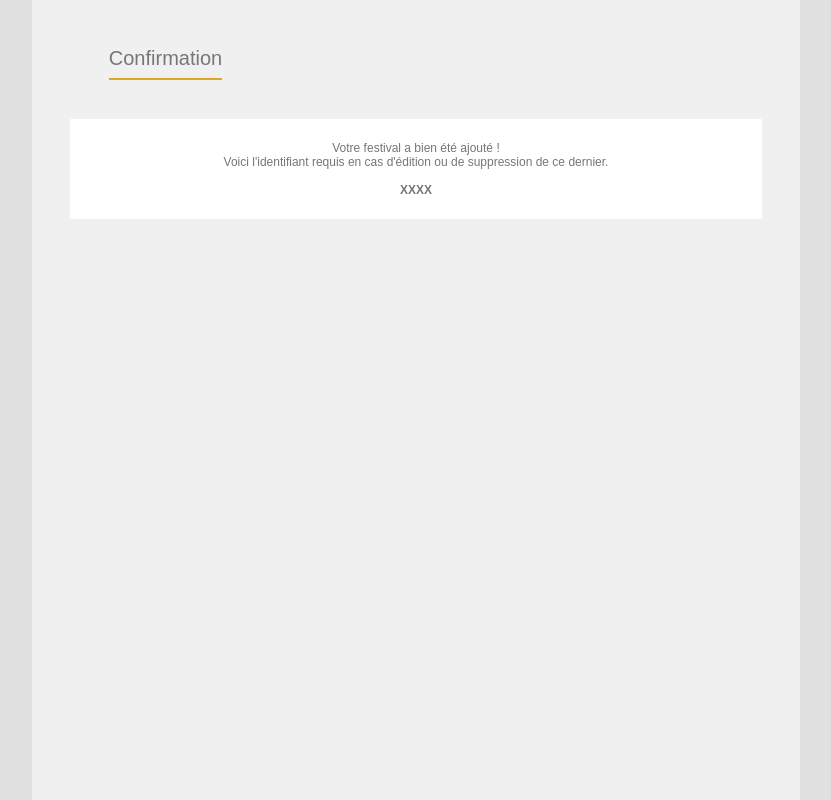
After one commit to UlysseHall/Festiv-All, a PHP site: page /confirm.html in a window 1280 px wide. The commit adds this page. Shown: the whole page, without its empty margins (224-1055 px from the left). Run offline with PHP 8.4, Linux system fonts and the light colour scheme.

Commit message:
Ajout de la page Confirmation

```diff
--- /dev/null
+++ b/integration/confirm.html
@@ -0,0 +1,19 @@
+<!doctype html>
+<html>
+<head>
+    <meta charset="UTF-8">
+    <title>Festiv'All</title>
+	<link rel="stylesheet" type="text/css" href="src/confirm.css">
+</head>
+<body>
+<main>
+    <h1>Confirmation</h1>
+    <section>
+        <p>Votre festival a bien été ajouté !<br>
+        Voici l'identifiant requis en cas d'édition ou de suppression de ce dernier.
+        <br><br>
+        <strong>XXXX</strong></p>
+    </section>
+</main>
+</body>
+</html>
--- a/integration/search.html
+++ b/integration/search.html
@@ -8,8 +8,6 @@
 <body>
 <main>
     <h1>Votre recherche</h1>
-    <hr class="top">
-
     <section>
         <div class="date">
             <p class="pdate">00<br>Mois<br>0000</p>
--- /dev/null
+++ b/integration/src/confirm.css
@@ -0,0 +1,47 @@
+* {
+	margin: 0;
+	padding: 0;
+}
+
+body {
+    background-color: #E1E1E1;
+}
+
+main {
+	width: 60%;
+    background-color: #F0F0F0;
+    margin: 0 auto;
+    height: 100vh;
+}
+
+h1 {
+    font-family: 'Avenir', sans-serif;
+    font-size: 20px;
+    color: #767676;
+    margin-left: 10%;
+    padding-top: 5%;
+    margin-bottom: 5%;
+    font-weight: lighter;
+	border-bottom: 2px solid #dbaa24;
+	line-height: 40px;
+	display: inline-block;
+}
+
+section {
+    width: 90%;
+    background: #FFF;
+    margin: 0 auto;
+    height: 100px;
+    overflow: hidden;
+    display: flex;
+    flex-direction: row;
+    align-items: center;
+    justify-content: center;
+}
+
+section p {
+    font-family: 'Avenir', sans-serif;
+    font-size: 12px;
+    color: #767676;
+    text-align: center;
+}
```
Also changed, not shown: integration/src/search.css (+53 -61 lines).
